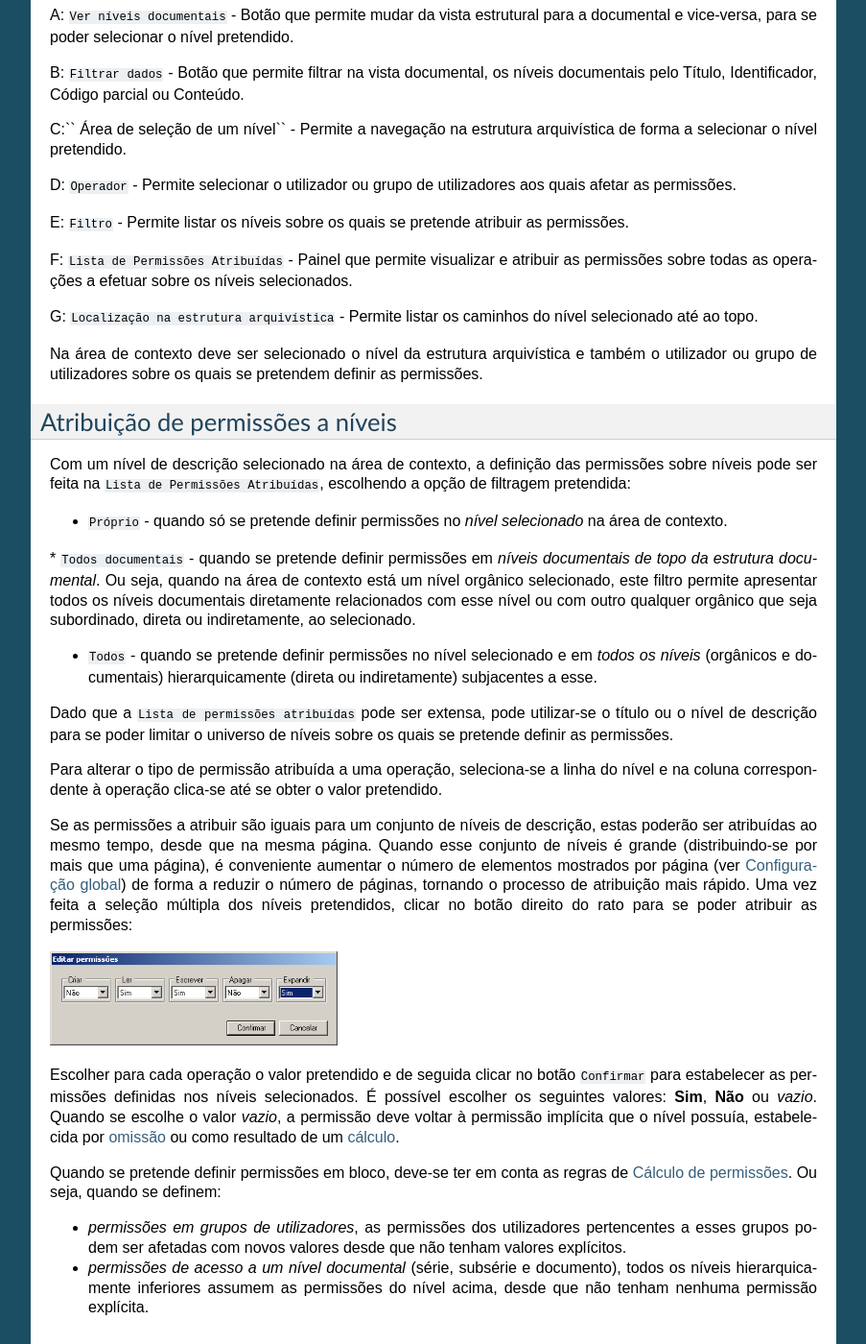
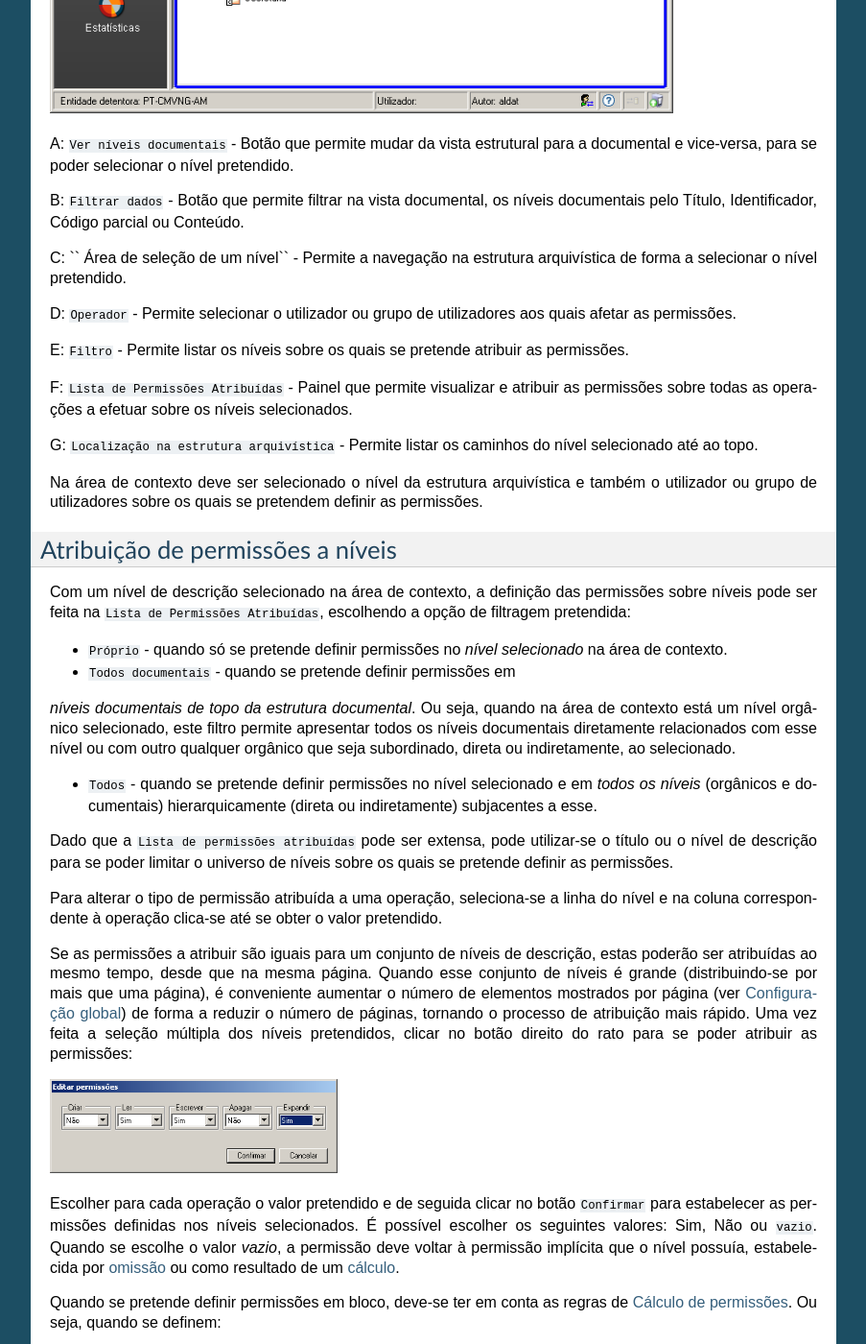
Before and after one commit to ParadigmaXis/gisa, a Sphinx documentation site: the page built from docs/permissoes_plano.rst, in a window 1280 px wide and 1400 px high, scrolled down 673 px. Shown: the whole window at 96% size, without its empty margins (198-1101 px from the left). Built offline with Sphinx 7.4.7, drawn with Linux system fonts in a browser that asks for light colours; pages that are not in the unit, such as notebooks, are missing from menus.

Commit message:
Image resize and syntax corrections

```diff
--- a/docs/permissoes_plano.rst
+++ b/docs/permissoes_plano.rst
@@ -20,7 +20,7 @@
 níveis documentais pelo Título, Identificador, Código parcial ou
 Conteúdo.
 
-C:\ `` Área de seleção de um nível`` - Permite a navegação na estrutura
+C: `` Área de seleção de um nível`` - Permite a navegação na estrutura
 arquivística de forma a selecionar o nível pretendido.
 
 D: ``Operador`` - Permite selecionar o utilizador ou grupo de
@@ -51,7 +51,7 @@
 -  ``Próprio`` - quando só se pretende definir permissões no *nível
    selecionado* na área de contexto.
 
-\* ``Todos documentais`` - quando se pretende definir permissões em
+-  ``Todos documentais`` - quando se pretende definir permissões em
 *níveis documentais de topo da estrutura documental*. Ou seja, quando na
 área de contexto está um nível orgânico selecionado, este filtro permite
 apresentar todos os níveis documentais diretamente relacionados com esse
@@ -84,8 +84,8 @@
 
 Escolher para cada operação o valor pretendido e de seguida clicar no
 botão ``Confirmar`` para estabelecer as permissões definidas nos níveis
-selecionados. É possível escolher os seguintes valores: **Sim**, **Não**
-ou *vazio*. Quando se escolhe o valor *vazio*, a permissão deve voltar à
+selecionados. É possível escolher os seguintes valores: Sim, Não
+ou ``vazio``. Quando se escolhe o valor *vazio*, a permissão deve voltar à
 permissão implícita que o nível possuía, estabelecida por
 `omissão <permissoes_omissao.html#niveis-novos>`__ ou como resultado de
 um `cálculo <permissoes_calculo.html>`__.
@@ -103,6 +103,6 @@
    explícita.
 
 .. |image0| image:: _static/images/permissoesplanoclassificacao.png
-   :width: 500px
+   :width: 650px
 .. |image1| image:: _static/images/editarpermissoes.png
    :width: 300px
```
